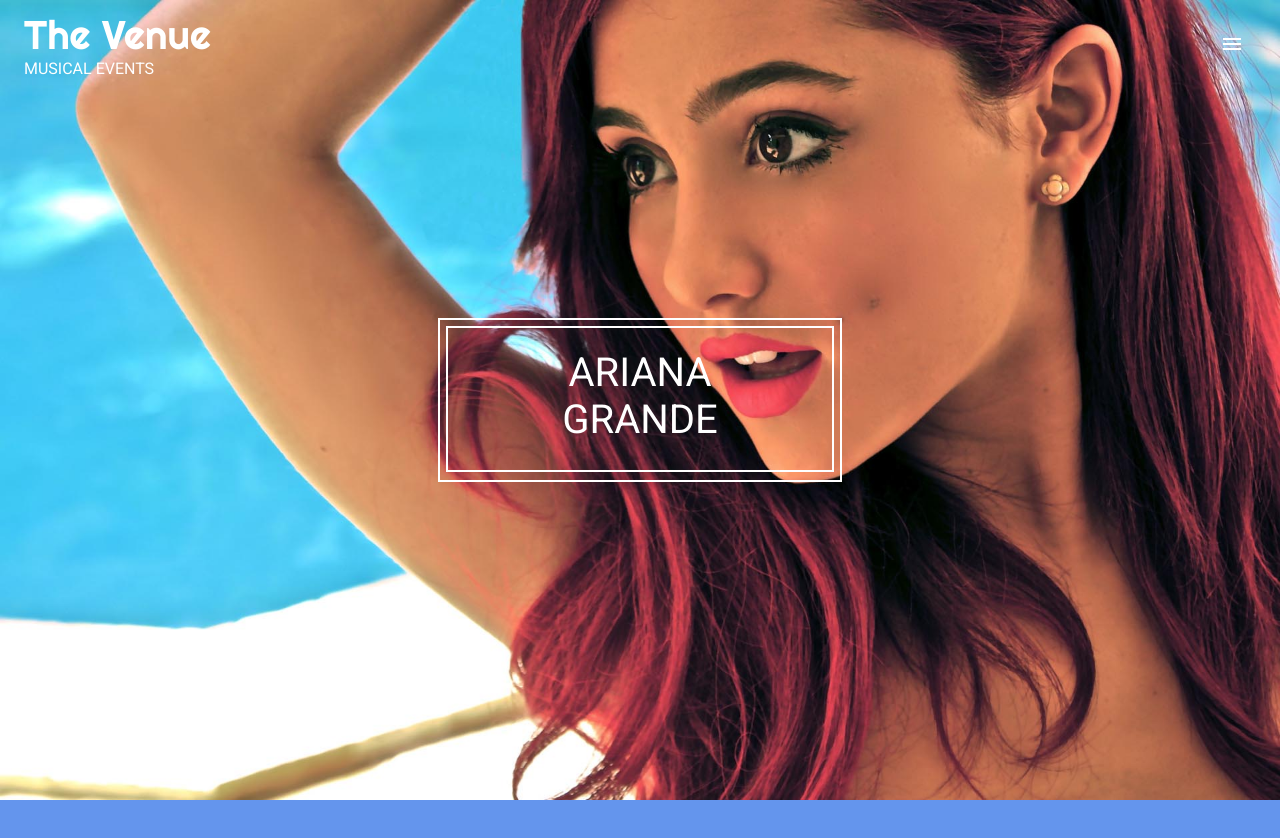
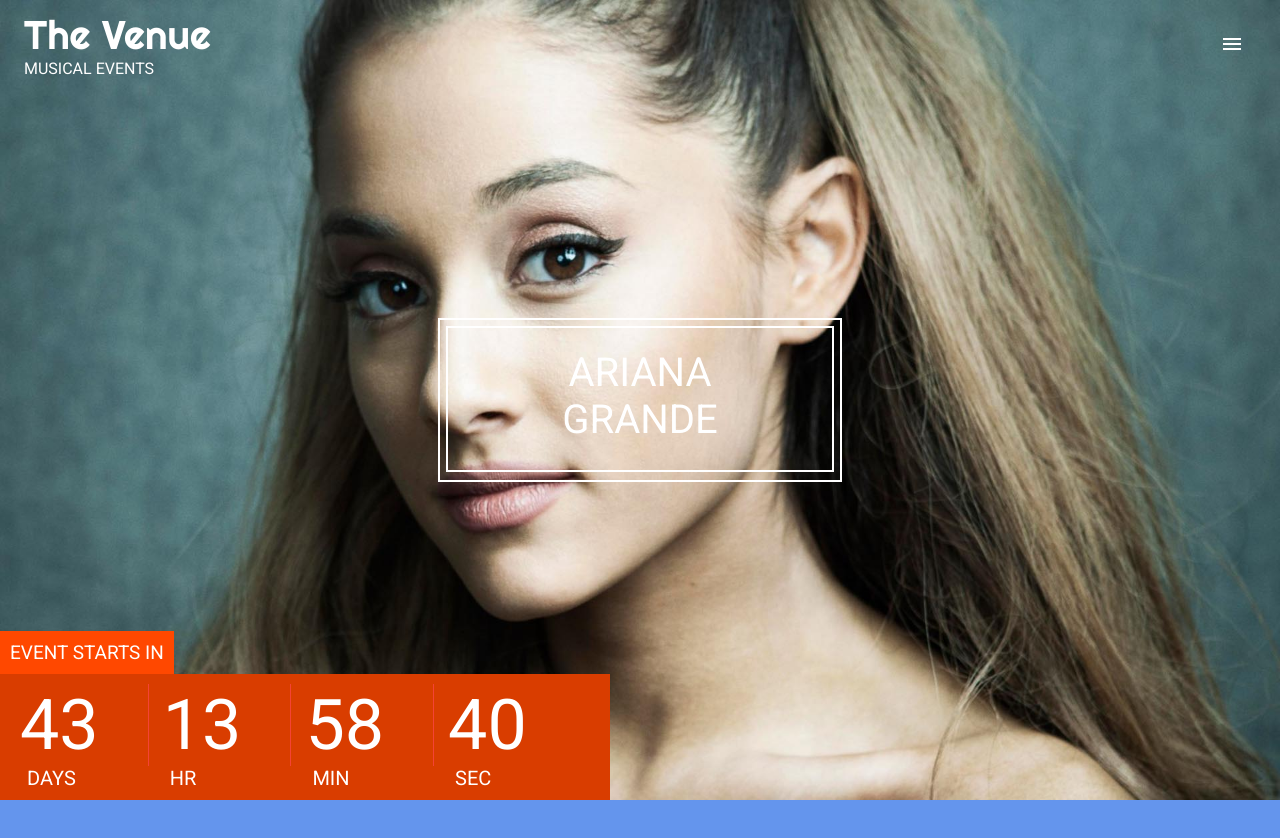
Before and after one commit to shenoyganeshprasad/The-Venue, a React (Create React App) app: page / in a window 1280 px wide. Shown: the top 838 px of the page. Built offline with nearby package versions, Linux system fonts and the light colour scheme.

Commit message:
add countdown

```diff
--- a/src/components/featured/Carousel.js
+++ b/src/components/featured/Carousel.js
@@ -14,7 +14,7 @@
           };
       return (
             <div className="carrousel_wrapper" style={{overflow:'hidden', height:`${window.innerHeight}px`}}>
-                  <Slider {...settings}></Slider>
+                  <Slider {...settings}>
                         <div>
                               <div className="carrousel_image" style={{background:`url(${img1})`, height:`${window.innerHeight}px`}}></div>
                         </div>
@@ -24,6 +24,7 @@
                         <div>
                         <div className="carrousel_image" style={{background:`url(${img3})`, height:`${window.innerHeight}px`}}></div>
                         </div>
+                  </Slider>
             </div>
       );
 };
--- /dev/null
+++ b/src/components/featured/TimeUntil.js
@@ -0,0 +1,60 @@
+import React, { Component } from 'react';
+import Slide from 'react-reveal/Slide';
+
+class TimeUntil extends Component {
+      state={
+            deadline: 'Dec, 10, 2019',
+            days: '0',
+            hours: '0',
+            minutes: '0',
+            seconds:'0'
+      }
+      getTimeUntil(deadline){
+            const time = Date.parse(deadline) - Date.parse(new Date())
+            if(time < 0){} else {
+                  const seconds = Math.floor((time/1000)%60)
+                  const minutes = Math.floor((time/1000/60)%60)
+                  const hours = Math.floor((time/(1000*60*60))%24)
+                  const days = Math.floor(time/(1000*60*60*24))
+                  this.setState({
+                        days,
+                        hours,
+                        minutes,
+                        seconds
+                  })
+            }
+      }
+      componentDidMount(){
+            setInterval(() => this.getTimeUntil(this.state.deadline), 1000)
+      }
+      render() {
+            return (
+                  <Slide left delay={1000}>
+                        <div className="countdown_wrapper">
+                              <div className="countdown_top">Event Starts in</div>
+                              <div className="countdown_bottom">
+                                    <div className="countdown_item">
+                                          <div className="countdown_time">{this.state.days}</div>
+                                          <div className="countdown_tag">Days</div>
+                                    </div>
+                                    <div className="countdown_item">
+                                          <div className="countdown_time">{this.state.hours}</div>
+                                          <div className="countdown_tag">hr</div>
+                                    </div>
+                                    <div className="countdown_item">
+                                          <div className="countdown_time">{this.state.minutes}</div>
+                                          <div className="countdown_tag">Min</div>
+                                    </div>
+                                    <div className="countdown_item">
+                                          <div className="countdown_time">{this.state.seconds}</div>
+                                          <div className="countdown_tag">Sec</div>
+                                    </div>
+                              </div>
+                        </div>
+                  </Slide>
+
+            );
+      }
+}
+
+export default TimeUntil;
--- a/src/components/featured/index.js
+++ b/src/components/featured/index.js
@@ -1,5 +1,6 @@
 import React from 'react';
 import Carousel from './Carousel'
+import TimeUntil from './TimeUntil'
 
 const Featured = () => {
       return (
@@ -10,6 +11,7 @@
                               Ariana Grande
                         </div>
                   </div>
+                  <TimeUntil />
             </div>
       );
 };
```
Lines whose indentation alone changed are shown as unchanged.
